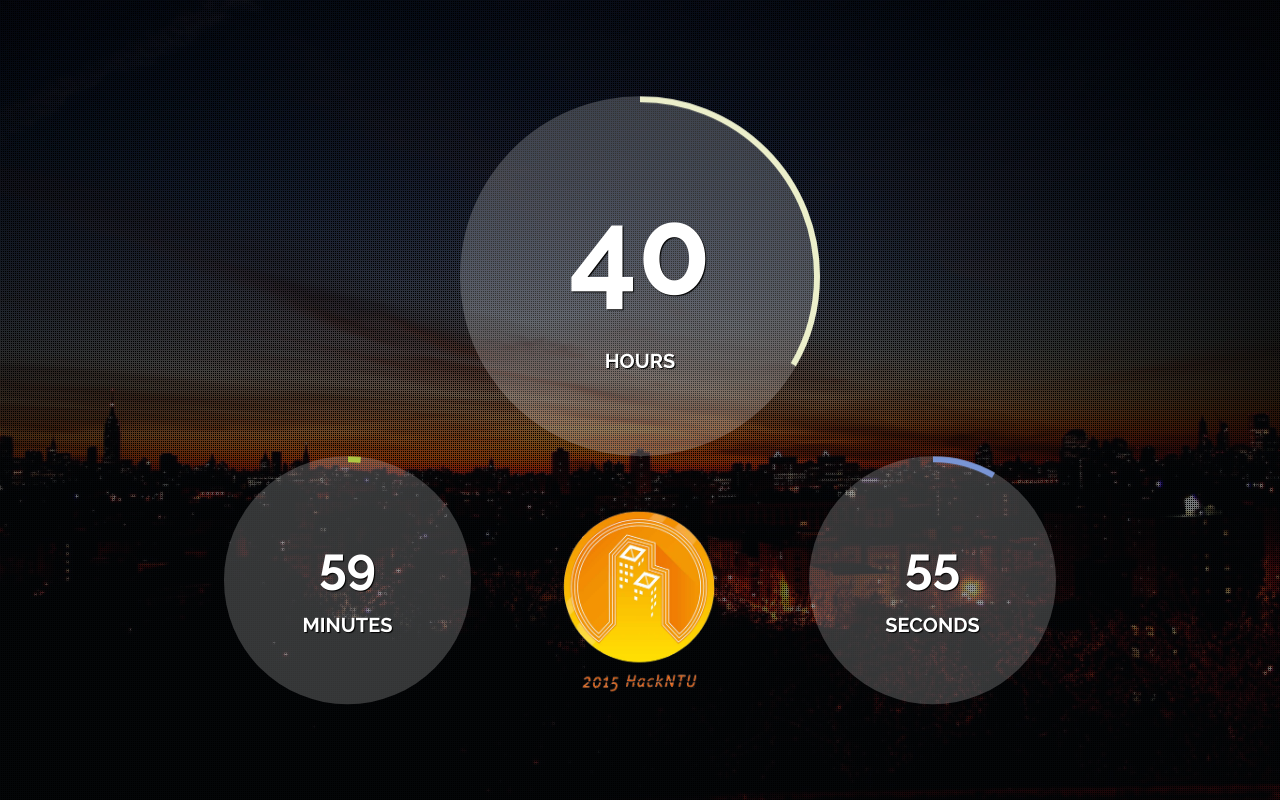
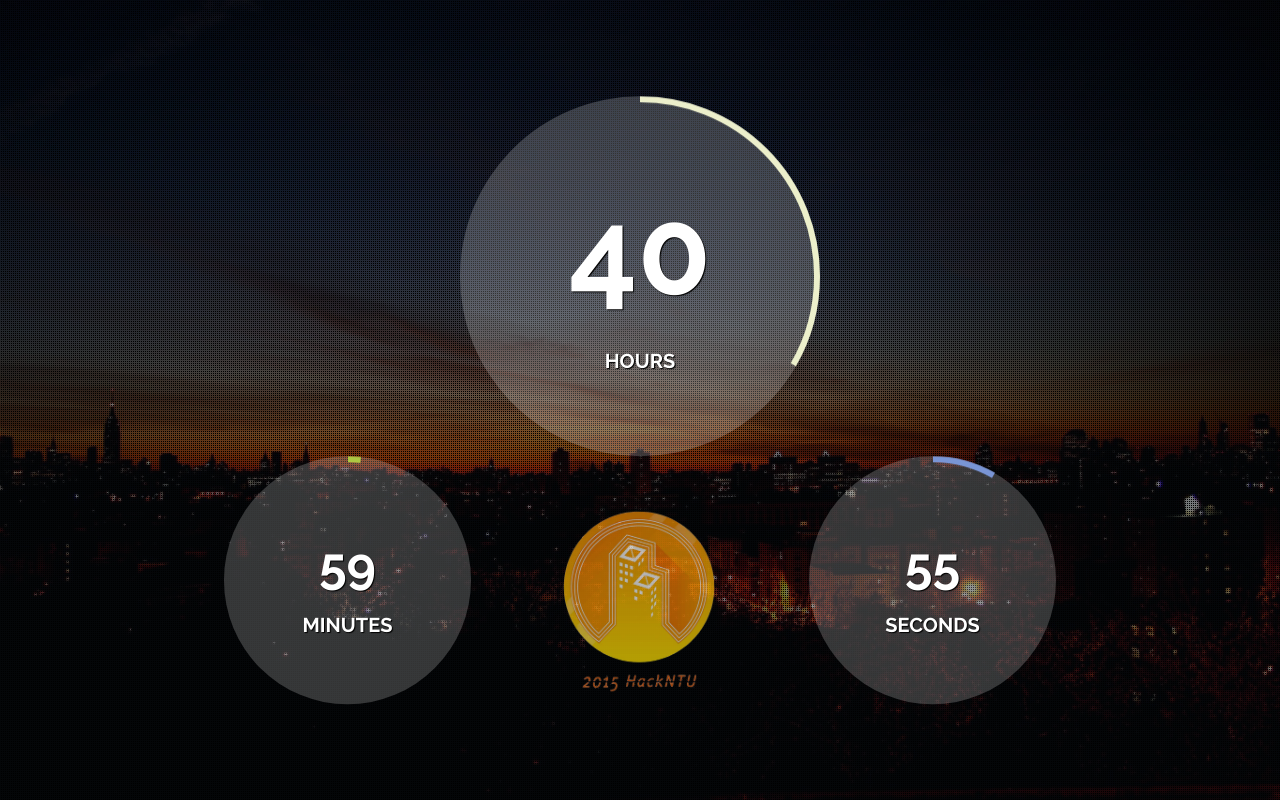
Before and after one commit to YoEugene/2015HackNTU-Time-Counter, a plain HTML site: page counter/index.html in a window 1280 px wide. Drawn offline with nearby package versions, Linux system fonts and the light colour scheme.

Commit message:
logo opacity

```diff
--- a/counter/index.html
+++ b/counter/index.html
@@ -77,7 +77,7 @@
         </div>
     </div>
     <div style="position:relative;">
-        <img src="./img/logo.png" style="position:absolute; left:0; right:0; bottom: 10px; margin:auto; width:300px;" alt="">
+        <img src="./img/logo.png" style="position:absolute; left:0; right:0; bottom: 10px; margin:auto; width:300px; opacity:0.7;" alt="">
     </div>
 
 </div><!-- /.countdown-wrapper -->
```
